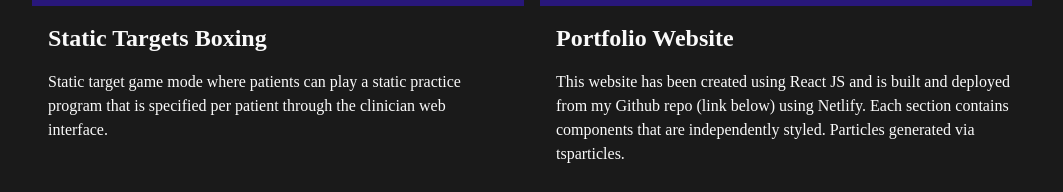
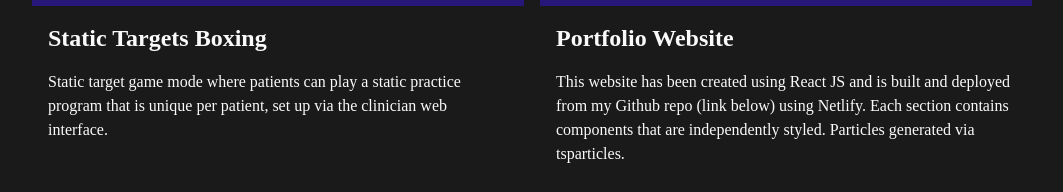
Before and after one commit to Bifdus/porfoliosite, a React (Create React App) app: page / in a window 1280 px wide. Shown: the part 3942-4134 px from the top of the page, without its empty margins (108-1171 px from the left). Built offline with nearby package versions, Linux system fonts and the light colour scheme.

Commit message:
Minor text adjustments
data text changes for better reading

```diff
--- a/src/assets/data/projectData.js
+++ b/src/assets/data/projectData.js
@@ -16,7 +16,7 @@ export const projectData = [
   {
     id: 3,
     title: 'Static Targets Boxing',
-    text: 'Static target game mode where patients can play a static practice program that is specified per patient through the clinician web interface.',
+    text: 'Static target game mode where patients can play a static practice program that is unique per patient, set up via the clinician web interface.',
     embedId: '4b6f9255-544d-45e7-9dc7-fcad99a63b53',
     link: 'https://www.veed.io/view/4b6f9255-544d-45e7-9dc7-fcad99a63b53',
   },
```
